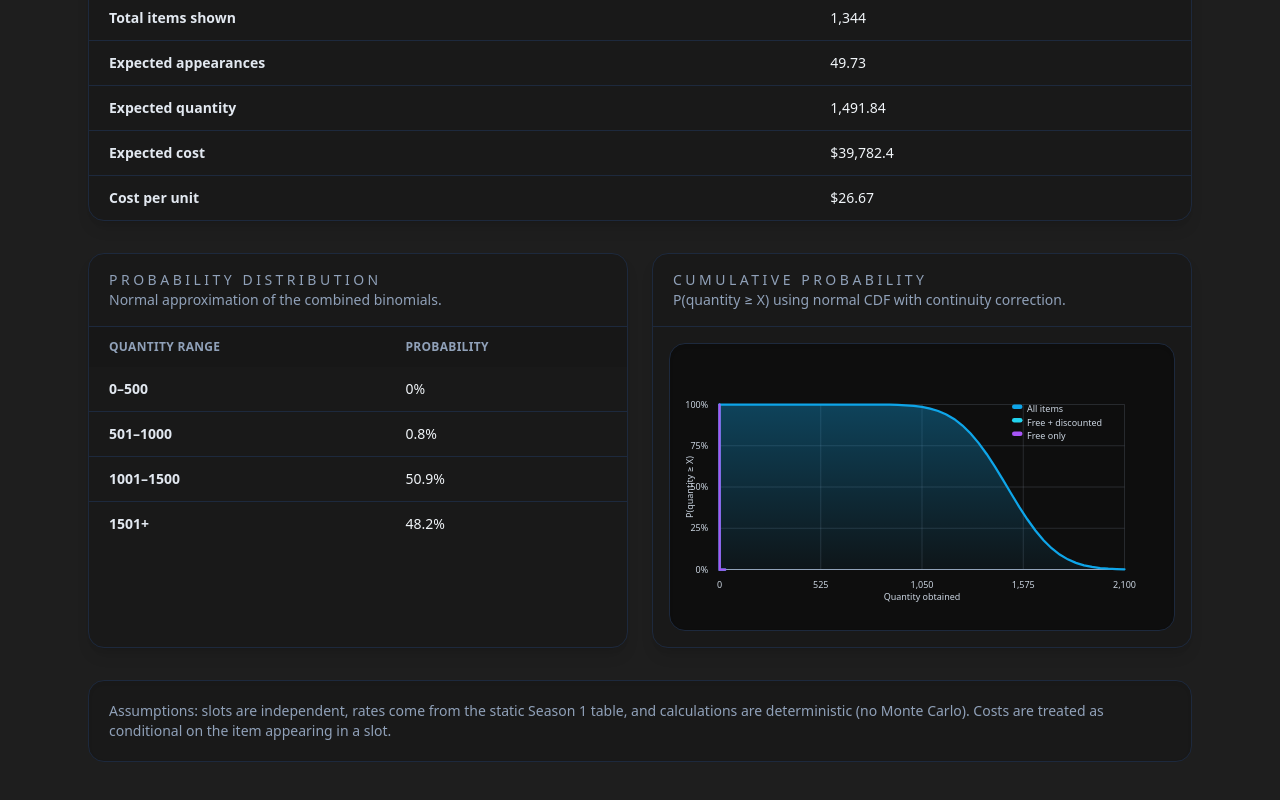
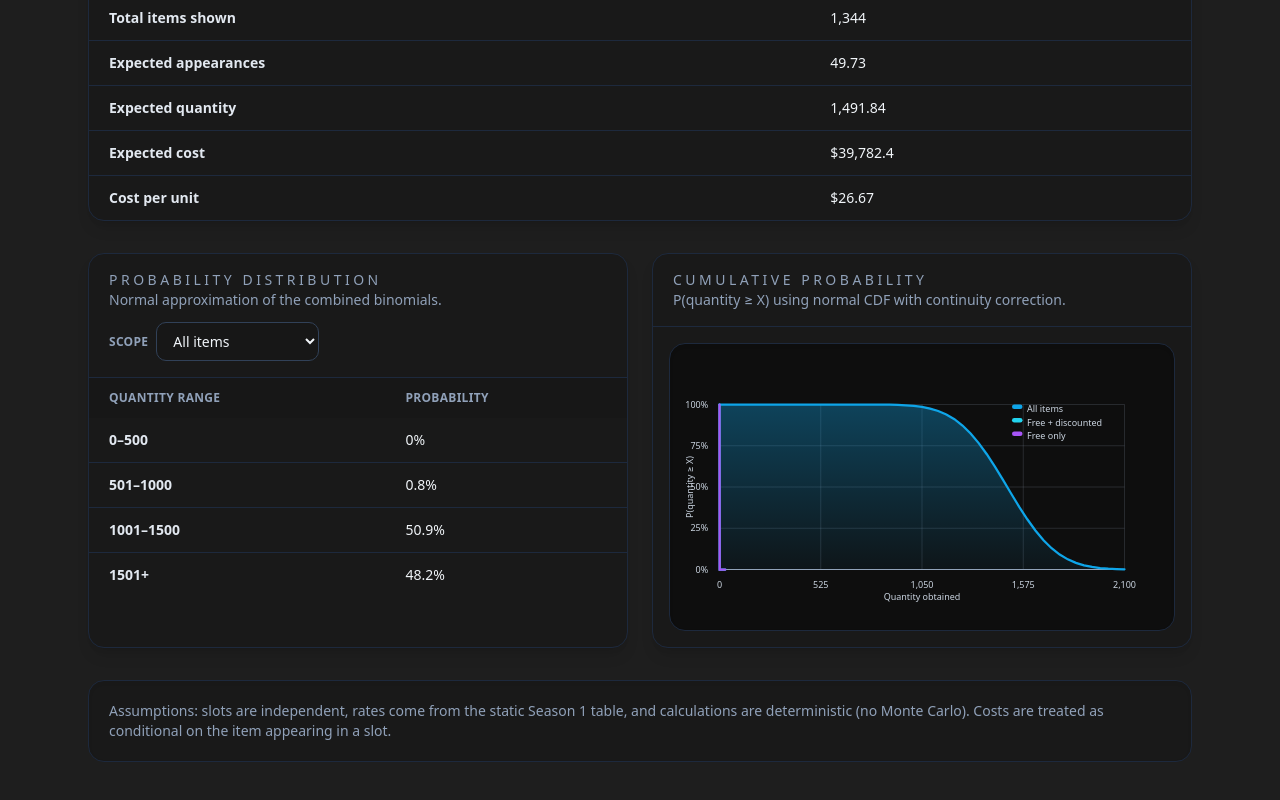
Before and after one commit to dhart1120/lw-radial-planner, a React (Vite) app: page /bm-forecaster in a window 1280 px wide. Shown: the part 1312-2112 px from the top of the page. Built offline with nearby package versions, Linux system fonts and the light colour scheme.

Commit message:
Add distribution scope filter for probability table

```diff
--- a/src/features/black-market-forcaster/BlackMarketForecasterPage.tsx
+++ b/src/features/black-market-forcaster/BlackMarketForecasterPage.tsx
@@ -13,6 +13,7 @@ import {
 import { isItemInCatalog, listItems, type ForecasterItem } from "./itemCatalog";
 
 type AnalysisMode = "buy-all" | "target";
+type DistributionScope = "all" | "cheap" | "free";
 
 const itemCatalog = listItems();
 
@@ -336,6 +337,7 @@ export function BlackMarketForecasterPage() {
   const [dailyIncome, setDailyIncome] = useState<number>(300);
   const [analysisMode, setAnalysisMode] = useState<AnalysisMode>("buy-all");
   const [targetQuantity, setTargetQuantity] = useState<number>(100);
+  const [distributionScope, setDistributionScope] = useState<DistributionScope>("all");
 
   const setsPerEvent = eventDays * refreshesPerDay;
   const availableCash = startingCurrency + dailyIncome * eventDays;
@@ -387,6 +389,12 @@ export function BlackMarketForecasterPage() {
     () => probabilityToHitTarget(targetQuantity, results.mean, results.variance),
     [results.mean, results.variance, targetQuantity],
   );
+
+  const distributionBuckets = useMemo(() => {
+    if (distributionScope === "free") return results.bucketsFree;
+    if (distributionScope === "cheap") return results.bucketsCheap;
+    return results.bucketsAll;
+  }, [distributionScope, results.bucketsAll, results.bucketsCheap, results.bucketsFree]);
 
   const affordabilityNote = availableCash >= results.expectedCost
     ? "Covers expected Black Market Cash if you buy every appearance."
@@ -605,8 +613,24 @@ export function BlackMarketForecasterPage() {
       <section className="grid gap-6 lg:grid-cols-2">
         <div className="rounded-2xl border border-slate-800 bg-neutral-900/70 shadow-lg">
           <div className="border-b border-slate-800 px-5 py-4">
-            <p className="text-sm uppercase tracking-[0.25em] text-slate-400">Probability distribution</p>
-            <p className="text-sm text-slate-400">Normal approximation of the combined binomials.</p>
+            <div className="flex flex-wrap items-center justify-between gap-3">
+              <div>
+                <p className="text-sm uppercase tracking-[0.25em] text-slate-400">Probability distribution</p>
+                <p className="text-sm text-slate-400">Normal approximation of the combined binomials.</p>
+              </div>
+              <div className="flex items-center gap-2">
+                <label className="text-xs font-semibold uppercase tracking-wide text-slate-400">Scope</label>
+                <select
+                  className="rounded-lg border border-slate-700 bg-neutral-900/70 px-3 py-2 text-sm text-slate-100 focus:border-sky-400 focus:outline-none"
+                  value={distributionScope}
+                  onChange={(event) => setDistributionScope(event.target.value as DistributionScope)}
+                >
+                  <option value="free">Free only</option>
+                  <option value="cheap">Free + discounted</option>
+                  <option value="all">All items</option>
+                </select>
+              </div>
+            </div>
           </div>
           <div className="overflow-x-auto">
             <table className="w-full min-w-[420px] border-collapse">
@@ -617,7 +641,7 @@ export function BlackMarketForecasterPage() {
                 </tr>
               </thead>
               <tbody className="divide-y divide-slate-800 text-slate-100">
-                {results.buckets.map((bucket) => (
+                {distributionBuckets.map((bucket) => (
                   <tr key={bucket.label}>
                     <td className="px-5 py-3 text-sm font-semibold text-slate-200">{bucket.label}</td>
                     <td className="px-5 py-3 text-sm text-slate-100">{formatPercent(bucket.probability)}</td>
--- a/src/features/black-market-forcaster/math.ts
+++ b/src/features/black-market-forcaster/math.ts
@@ -215,7 +215,9 @@ export type ForecasterResults = {
   cheapVariance: number;
   cheapCost: number;
   highCostPurchase: { cost: number; quantity: number } | null;
-  buckets: { label: string; probability: number }[];
+  bucketsAll: { label: string; probability: number }[];
+  bucketsCheap: { label: string; probability: number }[];
+  bucketsFree: { label: string; probability: number }[];
   chartAll: Array<{ quantity: number; probability: number }>;
   chartCheap: Array<{ quantity: number; probability: number }>;
   chartFree: Array<{ quantity: number; probability: number }>;
@@ -237,7 +239,9 @@ export function runForecaster(inputs: ForecasterInputs): ForecasterResults {
   const sigmaCheap = Math.sqrt(cheapMoments.variance);
   const sigmaFree = Math.sqrt(freeMoments.variance);
 
-  const buckets = buildProbabilityBuckets(primaryMoments.mean, sigmaAll, inputs.targetQuantity);
+  const bucketsAll = buildProbabilityBuckets(primaryMoments.mean, sigmaAll, inputs.targetQuantity);
+  const bucketsCheap = buildProbabilityBuckets(cheapMoments.mean, sigmaCheap, inputs.targetQuantity);
+  const bucketsFree = buildProbabilityBuckets(freeMoments.mean, sigmaFree, inputs.targetQuantity);
   const chartAll = buildChartPoints(primaryMoments.mean, sigmaAll, inputs.targetQuantity);
   const chartCheap = buildChartPoints(cheapMoments.mean, sigmaCheap, inputs.targetQuantity);
   const chartFree = buildChartPoints(freeMoments.mean, sigmaFree, inputs.targetQuantity);
@@ -254,7 +258,9 @@ export function runForecaster(inputs: ForecasterInputs): ForecasterResults {
     cheapVariance: cheapMoments.variance,
     cheapCost: cheapMoments.expectedCost,
     highCostPurchase: selectHighCostPurchase(occurrences),
-    buckets,
+    bucketsAll,
+    bucketsCheap,
+    bucketsFree,
     chartAll,
     chartCheap,
     chartFree,
```
